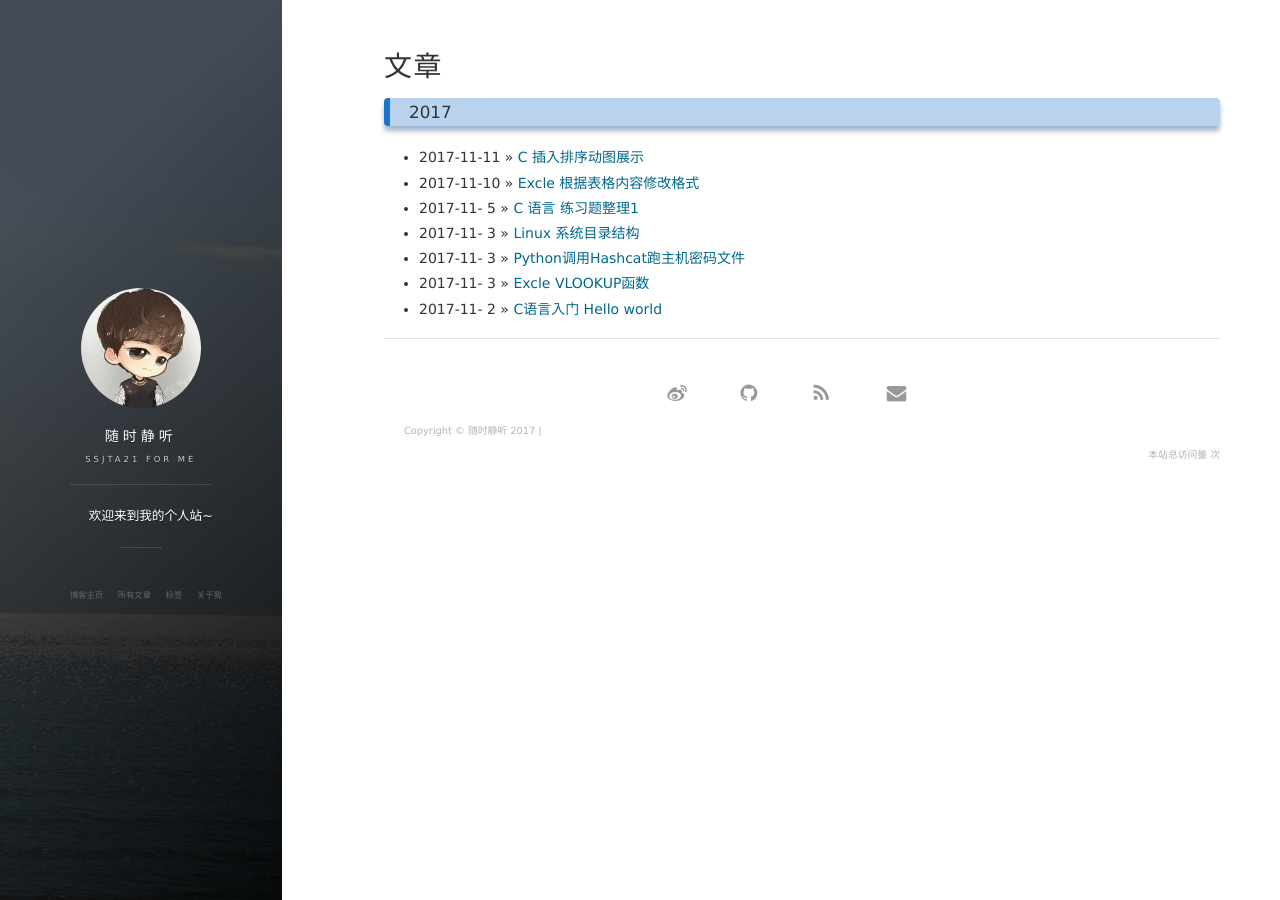
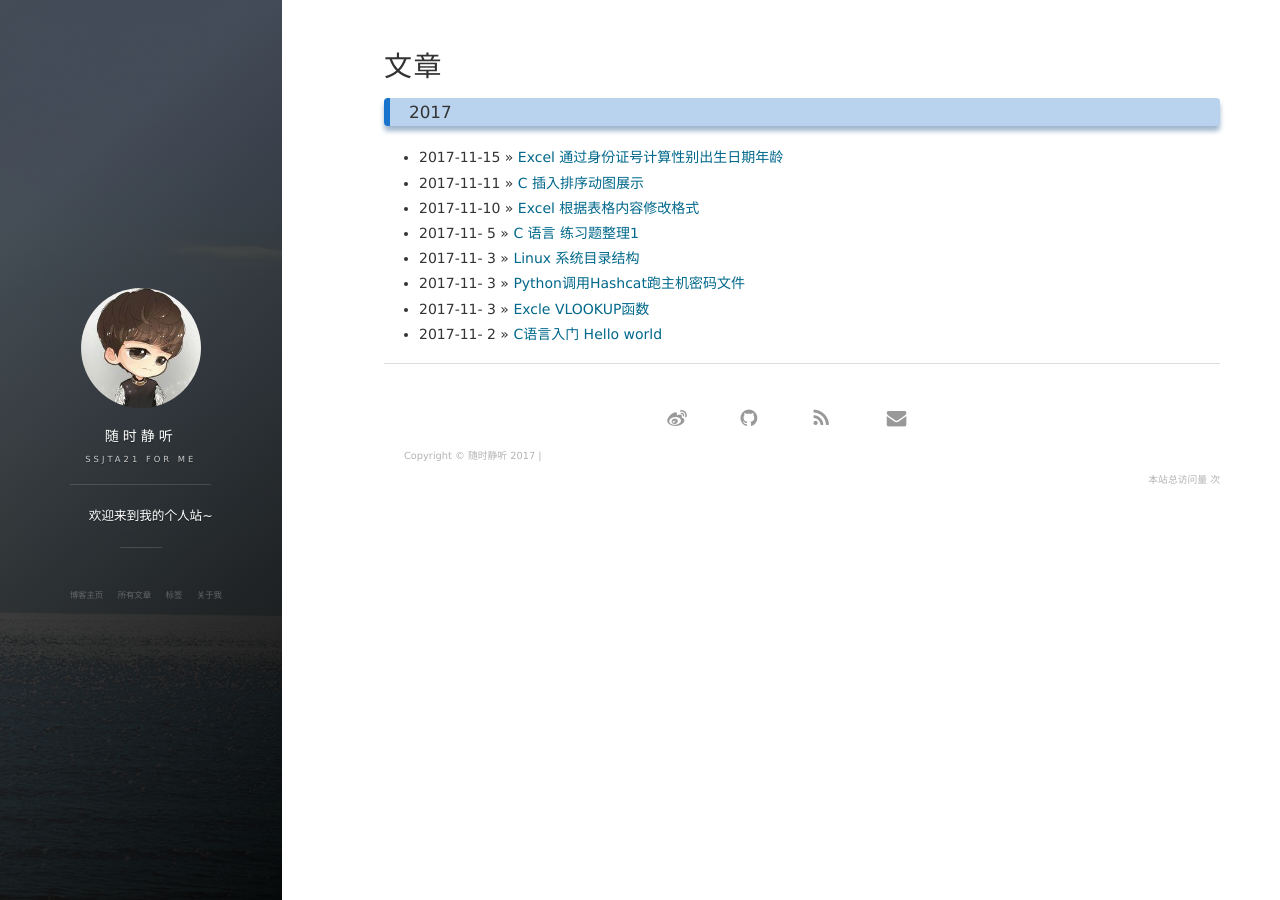
Before and after one commit to ssjt21/ssjt21.github.io, a Jekyll site: the page built from archive.html, in a window 1280 px wide. Built offline with Jekyll 4.4.1, drawn with Linux system fonts in a browser that asks for light colours; nearby versions of some CDN libraries; comment, search, counter and statistics services are not loaded; some of the changed lines change nothing that is shown.

Commit message:
DATEDIF TEXT

```diff
--- a/_posts/2017-11-10-Excel_ConditionFormat.md
+++ b/_posts/2017-11-10-Excel_ConditionFormat.md
@@ -1,6 +1,6 @@
 ---
 layout: post
-title: "Excle 根据表格内容修改格式"
+title: "Excel 根据表格内容修改格式"
 date: 2017-11-10 15:13:06
 description: "Excel 中 条件格式的使用"
 tag: Excel
--- /dev/null
+++ b/_posts/2017-11-11-Excel_IdcardCalc.md
@@ -0,0 +1,113 @@
+---
+layout: post
+title: "Excel 通过身份证号计算性别出生日期年龄"
+date: 2017-11-15 10:13:06
+description: "Excel 中 通过身份证号计算性别出生日期年龄,IF函数,MID函数,MOD函数,TEXT函数,TODAY函数,DATEDIF函数"
+tag: Excel
+---
+
+跟大家分享一下Excel中IF,MID,MOD,TEXT,DATEDIF,TODAY函数的使用方法以及利用这些函数来根据省份证号计算性别,出生日期,年龄.
+
+### MID(text,start\_num,char\_nums) 截取字符串
+- text,指定区域或者字符串
+- start_num,截取字符串开始的位置
+- char_nums,截取字符串的个数
+
+### MOD(m,n) m对n求余数
+- 数m对n求余数,余数的符号和n相同
+- eg: MID(3,-2)的结果是 -1
+
+### TEXT(value,format\_txt)将数值转换成指定的格式
+
+
+|Value|Format\_text|结果|说明|
+|-|:-|:-|:-|
+|10.15|"000.0"|010.2|小数点前不够三位用0补齐，保留一位小数，不足一位用0补齐|
+|10.00|####|10|没用的0一律丢弃|
+|1.253|00.##|01.25|小数点前不足两位用0补齐，保留两位，不足两位不补位|
+|1|正数;负数;零|正数|大于0为正数,小于0为负数,等于0为零|
+|19820506|0000-00-00|1982-05-06|按所示形式显示日期|
+|19820506|0000年00月00日|1982年05月06日|按所示形式显示日期|
+|2014/3/1|aaaa|星期六|显示为中文星期几全称|
+|2014/3/1|aaa|六|显示为中文星期几简称|
+|2014/3/1|dddd|Monday|显示为英文星期几全称|
+|80|[>=90]优秀;[>=60]及格;不及格|及格|根据值输出对应的等级|
+|123|[DBNum1][$-804]G/通用格式|一百二十三|中文小写数字|
+|123|[DBNum2][$-804]G/通用格式元整|壹佰贰拾叁元整|中文大写数字，并加入“元整”字尾|
+|123|[DBNum3][$-804]G/通用格式|1百2十3|中文小写数字|
+|19|[>20][DBNum1];[DBNum1]d|十九|11-显示为十一而不是一十一|
+||||
+
+### DATEDIF(start\_date,end\_date,unit) 返回两个日期之间的间隔数
+
+- start\_date,表示起始日期
+- end\_date,表示结束的日期
+- unit, 返回时间单位的代码
+
+-------
+
+|unit值|说明|
+|:-:|:-|
+|Y|返回时间值按整年计算|
+|M|返回时间值按整月计算|
+|D|返回时间值按整天计算|
+|MD|起始日期与结束日期的同月间隔天数。 忽略日期中的月份和年份|
+|YD|起始日期与结束日期的同年间隔天数。忽略日期中的年份。|
+|YM|起始日期与结束日期的间隔月数。忽略日期中年份|
+
+
+#### DATEDIF 例子
+
+|功能描述|公式|结果|
+|:-|:-|:-:|
+|计算出生日期为1980-4-1人的年龄|=DATEDIF("1980-4-1",TODAY(),"Y")|37|
+|计算日期为1980-4-1和当前日期的间隔的月数|=DATEDIF("1980-4-1",TODAY(),"M")|451|
+|计算日期为1980-4-1和当前日期的间隔的天数|=DATEDIF("1980-4-1",TODAY(),"D")|13742|
+|计算日期为1980-4-1和当前日期的间隔的天数不计年数差|=DATEDIF("1980-4-1",TODAY(),"YD")|228|
+|计算日期为1980-4-1和当前日期的间隔的天数不计月数差|=DATEDIF("1980-4-1",TODAY(),"MD")|14|
+|计算日期为1980-4-1和当前日期的间隔的月数不计年数差|=DATEDIF("1980-4-1",TODAY(),"YM")|7|
+
+
+### TODAY() 返回当前的额日期
+
+|功能描述|公式|
+|:-|:-|
+|返回当前日期加5天|=TODAY()+5|
+|返回当前年|=YEAR(TPDAY())|
+|返回当前月(1-12)|=MONTH(TODAY())|
+|返回当天(1-31)|=DAY(TPDAY())|
+
+### 身份证号含义解释
+
+|位数|解释|
+|:-|:-|
+|1-2|所在省份的代码|
+|3-4|所在城市的代码|
+|5-6|所在区县的代码|
+|7-14|出生年月日|
+|15-16|所在地派出所代码|
+|17|性别标识,奇数(男),偶数(女)|
+|18|校验码,通过前面的17位计算的来的,用来检验身份证的正确性。校检码可以是0~9的数字，有时也用x表示.|
+
+### Excel 通过公式计算性别、出生日期、年龄
+
+|公式|说明|
+|:-|:-|
+|=IF(MOD(MID(A2,17,1),2),"男","女")|计算性别|
+|=TEXT(MID(A2,7,8),"000-00-00")|计算出生日期|
+|=DATEDIF(TEXT(MID(A2,7,8),"0000-00-00"),TODAY(),"Y")|计算年龄|
+|=DATEDIF(C2,TODAY(),"Y")|计算年龄|
+
+
+* <img src="/images/posts/Excle/Excel_DATADIF_IF_TEXT.gif" height="400" width="800">
+
+
+推荐阅读：
+
+- [Excel VLOOKUP函数](http://ssjt21.github.io/2017/11/Excel_vlookup/)
+- [Excel 根据表格内容修改格式](http://ssjt21.github.io/2017/11/Excel_ConditionFormat/)
+
+
+<br>
+
+转载请注明：[随时静听的博客](http://ssjt21.github.io) » [点击阅读原文](http://ssjt21.github.io/2017/11/Excel_IdcardCalc/)
```
Also changed, not shown: images/posts/Excle/Excel_DATEDIF_IF_TEXT.gif (added).
